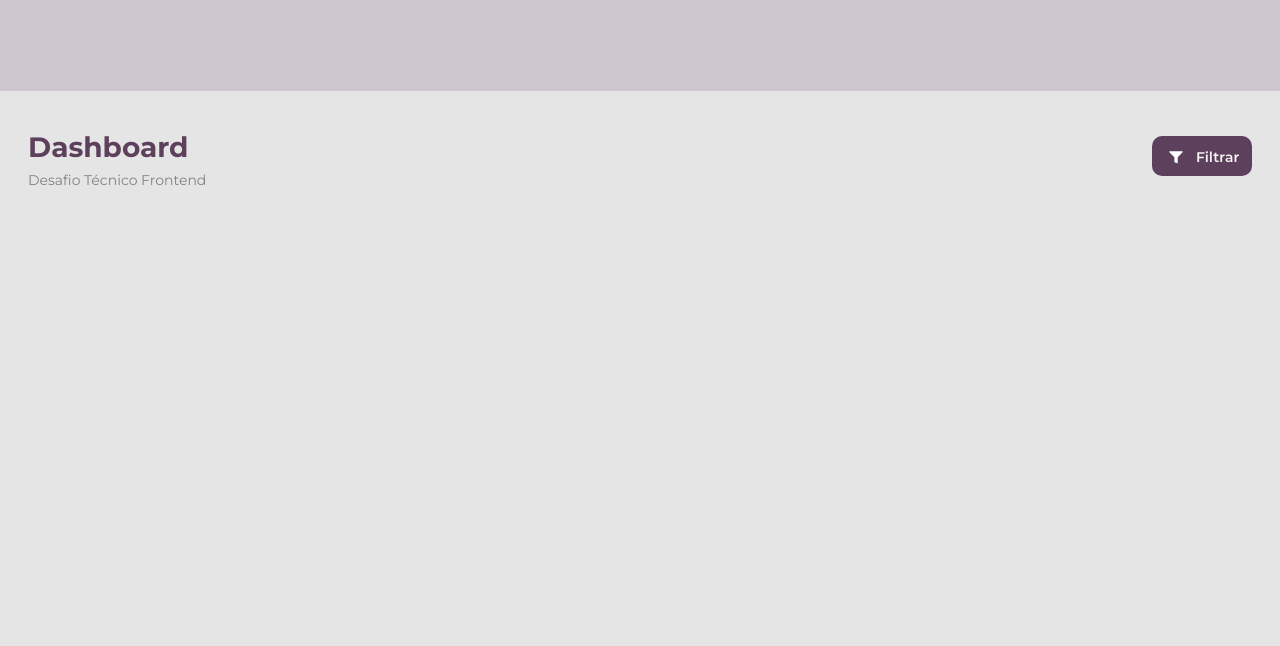
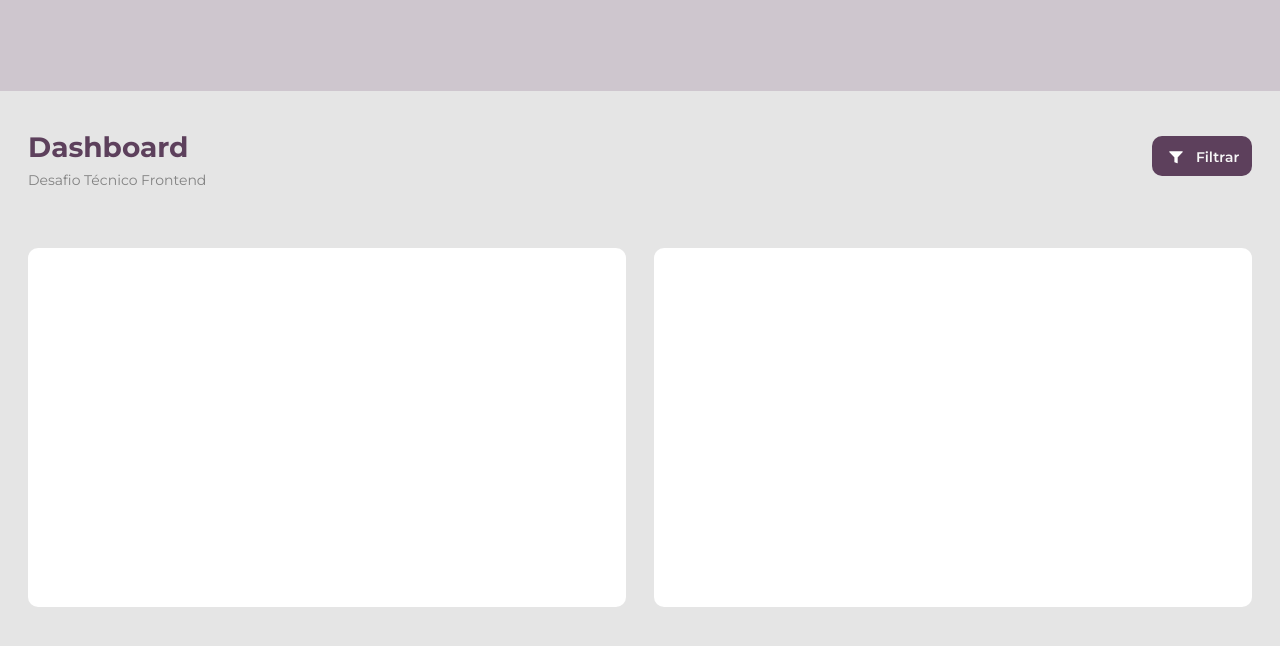
Before and after one commit to hernanbarrientos/dashboard, a React (Create React App) app: page / in a window 1280 px wide. Shown: the top 646 px of the page. Built offline with nearby package versions, Linux system fonts and the light colour scheme.

Commit message:
criação do Card que recebe o grafico

```diff
--- /dev/null
+++ b/src/components/card/Cardgraphic.js
@@ -0,0 +1,12 @@
+import React from "react";
+import { Card } from "./style";
+
+function Cardgraphic() {
+  return (
+    <>
+      <Card/>
+    </>
+  );
+}
+
+export default Cardgraphic;
--- /dev/null
+++ b/src/components/card/style.js
@@ -0,0 +1,10 @@
+import styled from "styled-components";
+
+export const Card = styled.div`
+  height: 359px;
+  width: 680px;
+  /* margin: 45px 0 0 28px; */
+  border-radius: 10px;
+  background-color: white;
+
+`;
--- a/src/page/Dashboard.js
+++ b/src/page/Dashboard.js
@@ -1,7 +1,8 @@
 import React from "react";
 import Header from "../components/header/Header";
-import { Container, Title, SubTitle, ButtonFilter, ContainerTextButton } from "./style";
+import { Container, Title, SubTitle, ButtonFilter, ContainerTextButton, ContainerGraphics } from "./style";
 import iconFilter from '../icon/icon-filter.svg';
+import Cardgraphic from "../components/card/Cardgraphic";
 
 function Dashboard() {
   return (
@@ -17,6 +18,14 @@ function Dashboard() {
       <ButtonFilter><img src={iconFilter}/></ButtonFilter>
       </ContainerTextButton>
 
+      <ContainerGraphics>
+      <Cardgraphic />
+      <Cardgraphic />
+
+      </ContainerGraphics>
+
+
+
     </Container>
     </>
   );
--- a/src/page/style.js
+++ b/src/page/style.js
@@ -39,3 +39,10 @@ export const ButtonFilter = styled.button`
   height: 40px;
   margin-top: 44px;
 `;
+
+export const ContainerGraphics = styled.div`
+  display: flex;
+  justify-content: space-between;
+  gap: 28px;
+  margin: 45px 28px 28px 28px;
+`;
```
